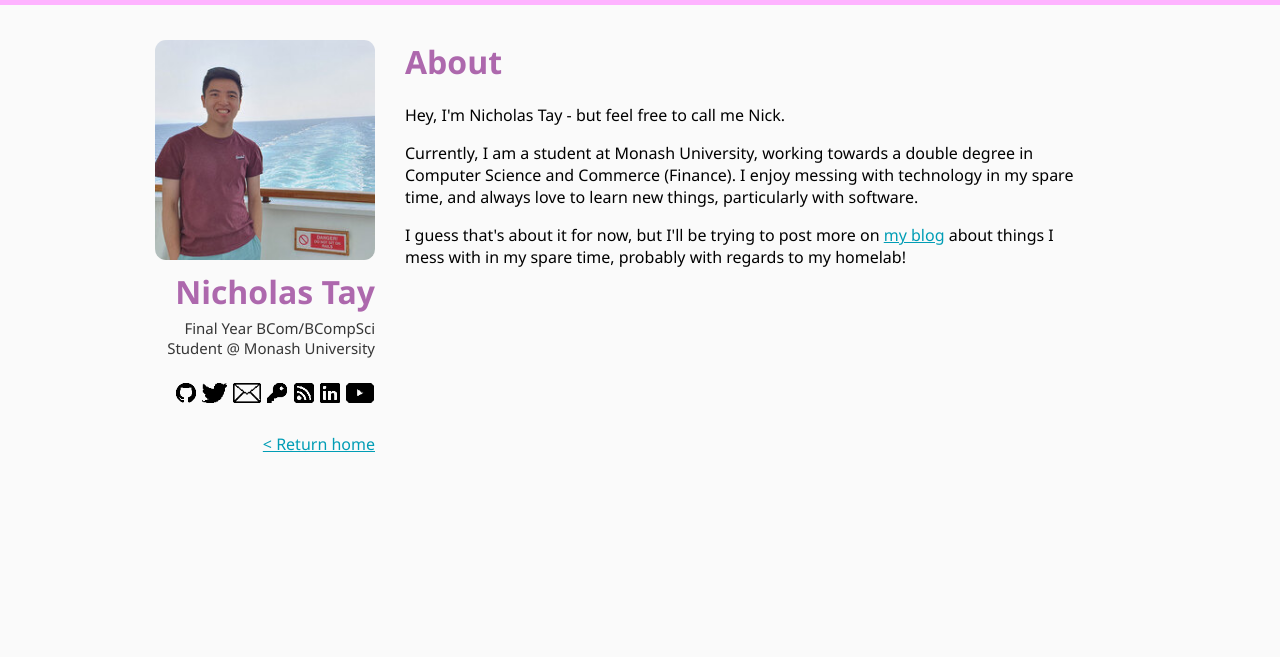
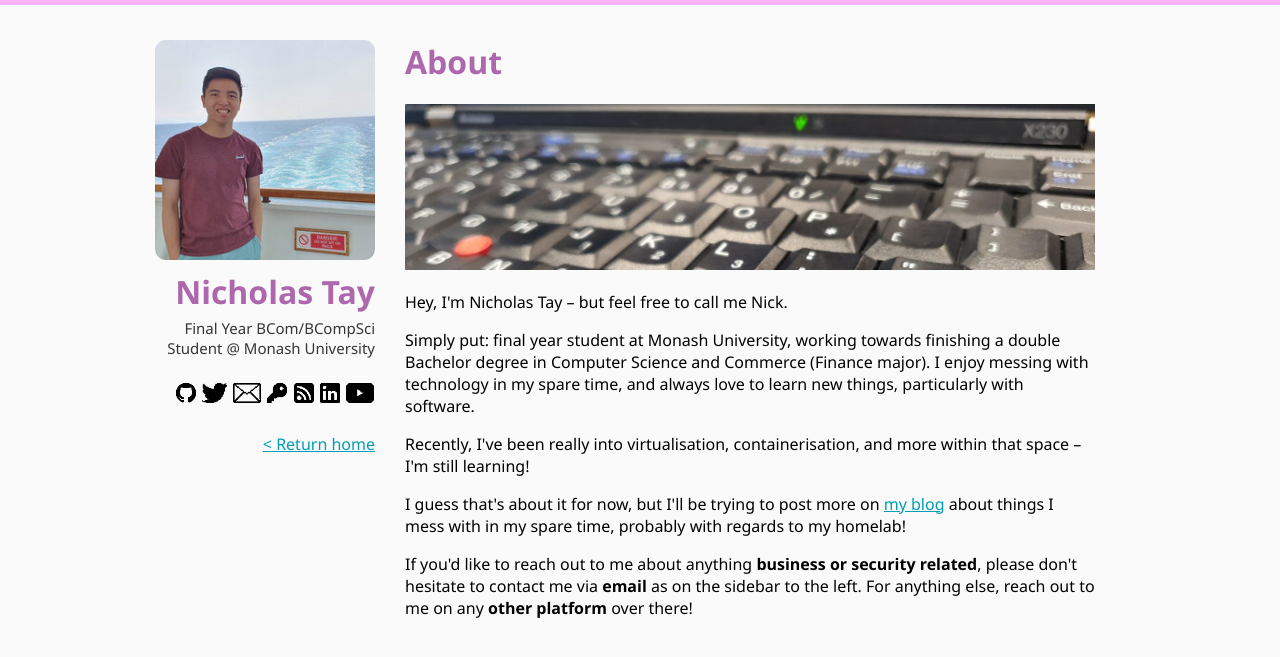
Before and after one commit to nicholastay/personal-web, a Jekyll site: the page built from about.md, in a window 1280 px wide. Shown: the top 657 px of the page. Built offline with Jekyll 4.4.1, drawn with Linux system fonts in a browser that asks for light colours.

Commit message:
Update about page + add in cover photo
Not sure about the cover photo, may get rid of it in future.

```diff
--- a/about.md
+++ b/about.md
@@ -3,8 +3,14 @@ layout: default
 title: About
 ---
 
-Hey, I'm Nicholas Tay - but feel free to call me Nick.
+![Cover photo: My ThinkPad X230 laptop with a X220 keyboard modded in](/assets/cover.jpg)
 
-Currently, I am a student at Monash University, working towards a double degree in Computer Science and Commerce (Finance). I enjoy messing with technology in my spare time, and always love to learn new things, particularly with software.
+Hey, I'm Nicholas Tay -- but feel free to call me Nick.
+
+Simply put: final year student at Monash University, working towards finishing a double Bachelor degree in Computer Science and Commerce (Finance major). I enjoy messing with technology in my spare time, and always love to learn new things, particularly with software.
+
+Recently, I've been really into virtualisation, containerisation, and more within that space -- I'm still learning!
 
 I guess that's about it for now, but I'll be trying to post more on [my blog](/posts) about things I mess with in my spare time, probably with regards to my homelab!
+
+If you'd like to reach out to me about anything **business or security related**, please don't hesitate to contact me via **email** as on the sidebar to the left. For anything else, reach out to me on any **other platform** over there!
```
Also changed, not shown: assets/cover.jpg (added).
